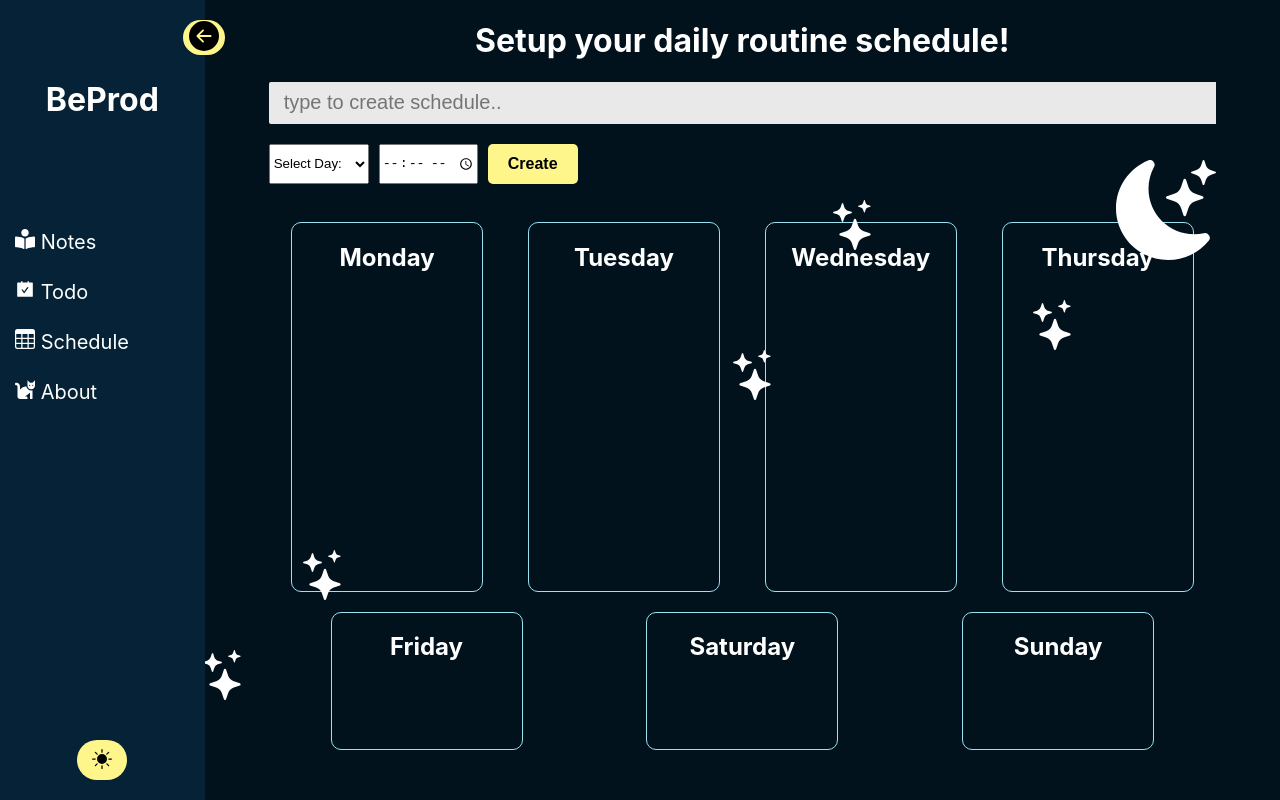
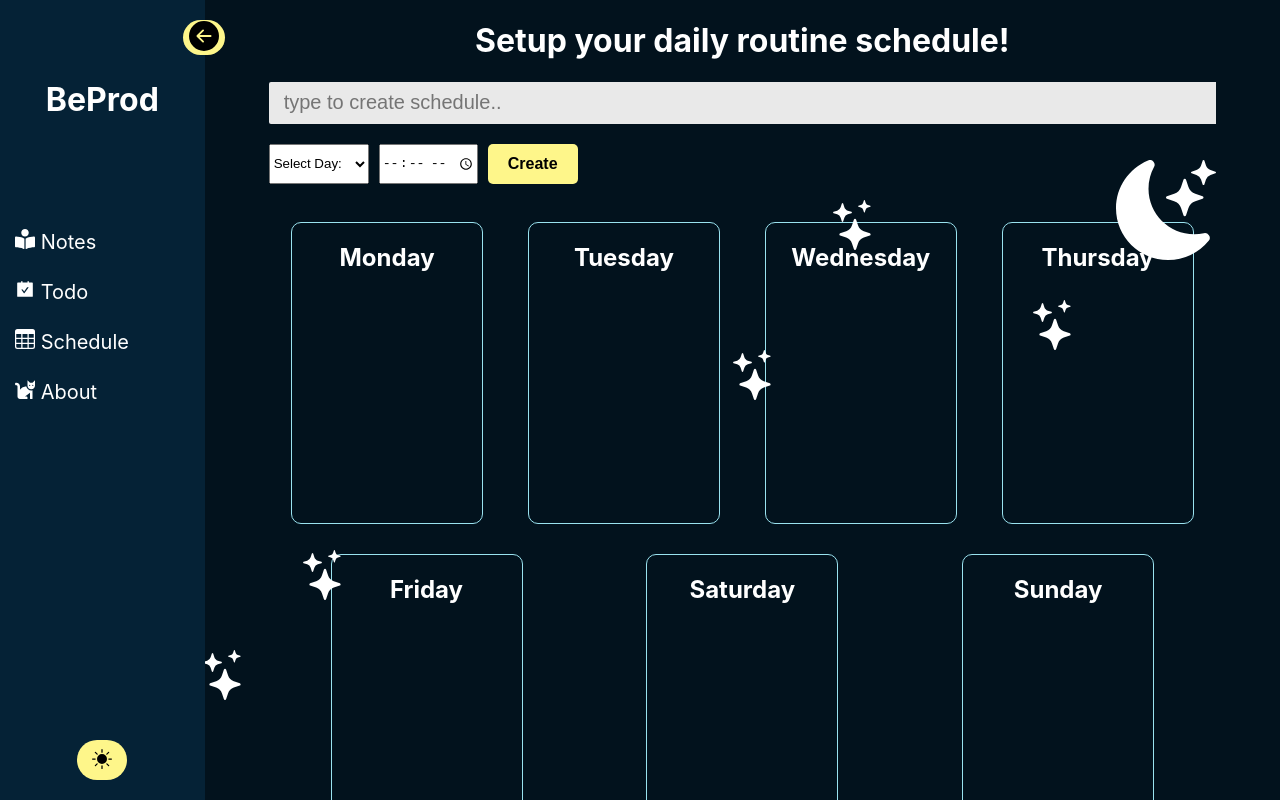
Before and after one commit to reignerlastimosa/Be-Productivo, a React (Create React App) app: page /schedule in a window 1280 px wide. Built offline with nearby package versions, Linux system fonts and the light colour scheme.

Commit message:
version 3.1-13/02/2023-edited scehdule design

```diff
--- a/src/App.scss
+++ b/src/App.scss
@@ -16,7 +16,7 @@ body {
 .monday{
 	min-height: 300px;
 	border:1px solid rgb(154, 226, 239);
-
+	margin:10px;
 	width:190px;
 	display:flex;
 	align-items: center;
@@ -26,17 +26,22 @@ body {
 }
 
 .tuesday{
+	min-height: 300px;
 	border:1px solid rgb(154, 226, 239);
+	margin:10px;
 	width:190px;
 	display:flex;
 	align-items: center;
 	flex-direction: column;
 	margin-top:20px;
 	border-radius:10px;
+
 }
 
 .wednesday{
+	min-height: 300px;
 	border:1px solid rgb(154, 226, 239);
+	margin:10px;
 	width:190px;
 	display:flex;
 	align-items: center;
@@ -46,7 +51,9 @@ body {
 }
 
 .thursday{
+	min-height: 300px;
 	border:1px solid rgb(154, 226, 239);
+	margin:10px;
 	width:190px;
 	display:flex;
 	align-items: center;
@@ -56,7 +63,9 @@ body {
 }
 
 .friday{
+	min-height: 300px;
 	border:1px solid rgb(154, 226, 239);
+	margin:10px;
 	width:190px;
 	display:flex;
 	align-items: center;
@@ -66,7 +75,9 @@ body {
 }
 
 .saturday{
+	min-height: 300px;
 	border:1px solid rgb(154, 226, 239);
+	margin:10px;
 	width:190px;
 	display:flex;
 	align-items: center;
@@ -76,7 +87,9 @@ body {
 }
 
 .sunday{
+	min-height: 300px;
 	border:1px solid rgb(154, 226, 239);
+	margin:10px;
 	width:190px;
 	display:flex;
 	align-items: center;
@@ -772,9 +785,10 @@ textarea:focus {
 	display:flex;
 	margin-bottom:50px;
 	margin-top:20px;
+	justify-content: space-around;
 	width:100%;
 	height:100%;
-	justify-content: space-around;
+
 	flex-wrap: wrap;
 
 }
```
